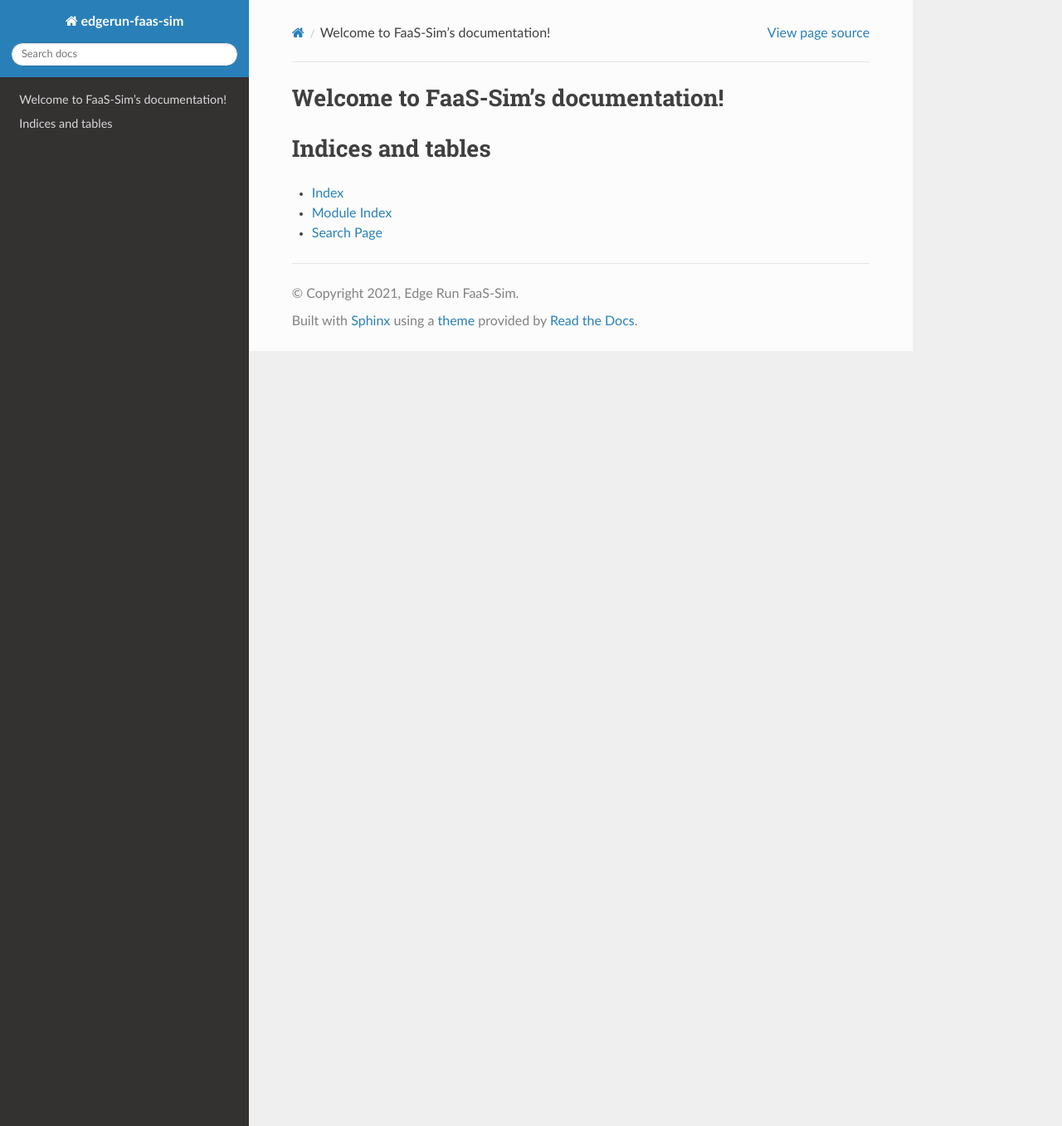
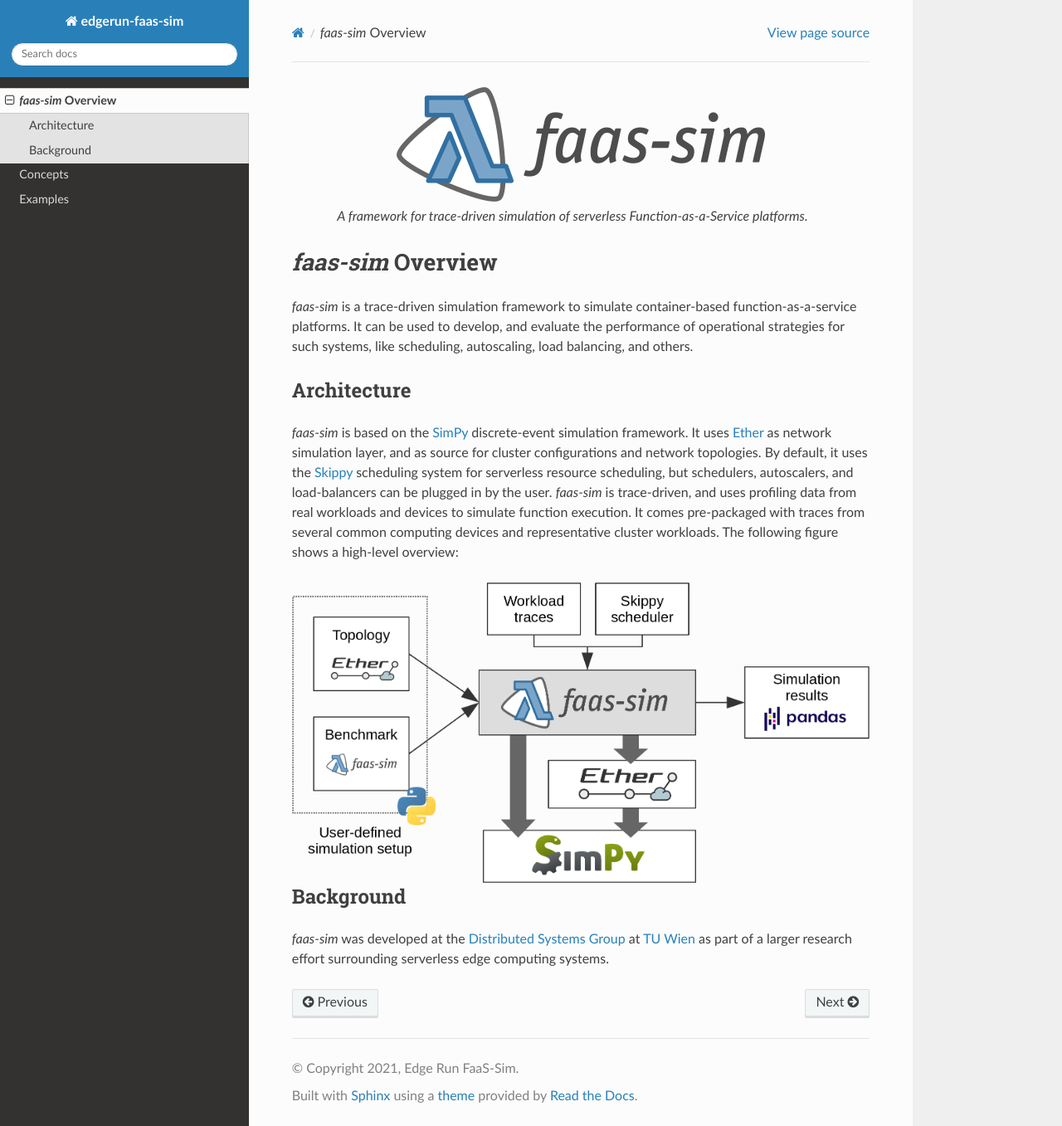
Before and after one commit to edgerun/faas-sim, a Sphinx documentation site: the page built from doc/index.rst, in a window 1280 px wide and 1357 px high. Shown: the whole window at 83% size. Built offline with Sphinx 7.4.7 and the Read the Docs theme 2.0.0, drawn with Linux system fonts in a browser that asks for light colours.

Commit message:
Update documentation with basic information about core concepts

```diff
--- a/README.md
+++ b/README.md
@@ -30,6 +30,10 @@
 Where example refers to the specific example package.
 Check out the examples [README](https://github.com/edgerun/faas-sim/tree/master/examples/README.md) for more information.
 
+Documentation
+-------------
+
+You can find the documentation at https://edgerun.github.io/faas-sim/
 
 Maintainers
 ------------
--- a/doc/conf.py
+++ b/doc/conf.py
@@ -52,4 +52,4 @@
 # so a file named "default.css" will overwrite the builtin "default.css".
 html_static_path = ['_static']
 
-master_doc = 'index'
+master_doc = 'contents'
--- /dev/null
+++ b/doc/contents.rst
@@ -0,0 +1,22 @@
+.. _contents:
+
+==========================
+Documentation for faas-sim
+==========================
+
+.. only:: html
+
+    Contents:
+
+.. toctree::
+   :maxdepth: 2
+
+   index
+   concepts/index
+   examples/index
+
+Indices and tables
+==================
+
+* :ref:`genindex`
+* :ref:`search`
--- a/doc/index.rst
+++ b/doc/index.rst
@@ -1,22 +1,33 @@
-.. Edge Run FaaS-Sim documentation master file,
-   sphinx-quickstart on Tue Feb  6 14:01:54 2018.
-   You can adapt this file completely to your liking, but it should at least
-   contain the root `toctree` directive.
+.. only:: html
+
+    .. figure:: _static/logo.png
+        :height: 150px
+        :align: center
+
+        A framework for trace-driven simulation of serverless Function-as-a-Service platforms.
+
+*faas-sim* Overview
+===================
+
+*faas-sim* is a trace-driven simulation framework to simulate container-based function-as-a-service platforms.
+It can be used to develop, and evaluate the performance of operational strategies for such systems, like scheduling, autoscaling, load balancing, and others.
+
+Architecture
+------------
+
+*faas-sim* is based on the `SimPy <https://simpy.readthedocs.io>`_ discrete-event simulation framework.
+It uses `Ether <https://github.com/edgerun/ether>`_ as network simulation layer, and as source for cluster configurations and network topologies.
+By default, it uses the `Skippy <https://github.com/edgerun/skippy-core>`_ scheduling system for serverless resource scheduling,
+but schedulers, autoscalers, and load-balancers can be plugged in by the user.
+*faas-sim* is trace-driven, and uses profiling data from real workloads and devices to simulate function execution.
+It comes pre-packaged with traces from several common computing devices and representative cluster workloads.
+The following figure shows a high-level overview:
+
+.. figure:: figures/architecture-overview.png
+    :align: center
 
 
-Welcome to FaaS-Sim's documentation!
-==================================================
+Background
+----------
 
-.. toctree::
-   :maxdepth: 2
-   :caption: General
-
-
-
-
-Indices and tables
-==================
-
-* :ref:`genindex`
-* :ref:`modindex`
-* :ref:`search`
+*faas-sim* was developed at the `Distributed Systems Group <https://dsg.tuwien.ac.at>`_ at `TU Wien <https://tuwien.at>`_ as part of a larger research effort surrounding serverless edge computing systems.
```
Also changed, not shown: doc/concepts/index.rst (added, +184 -0 lines), doc/examples/index.rst (added, +7 -0 lines), doc/_static/logo-paths.svg (added), doc/_static/logo.png (added), doc/figures/architecture-overview.png, doc/figures/function-conceptual-view.png (added), doc/figures/workload-generators.png (added).
